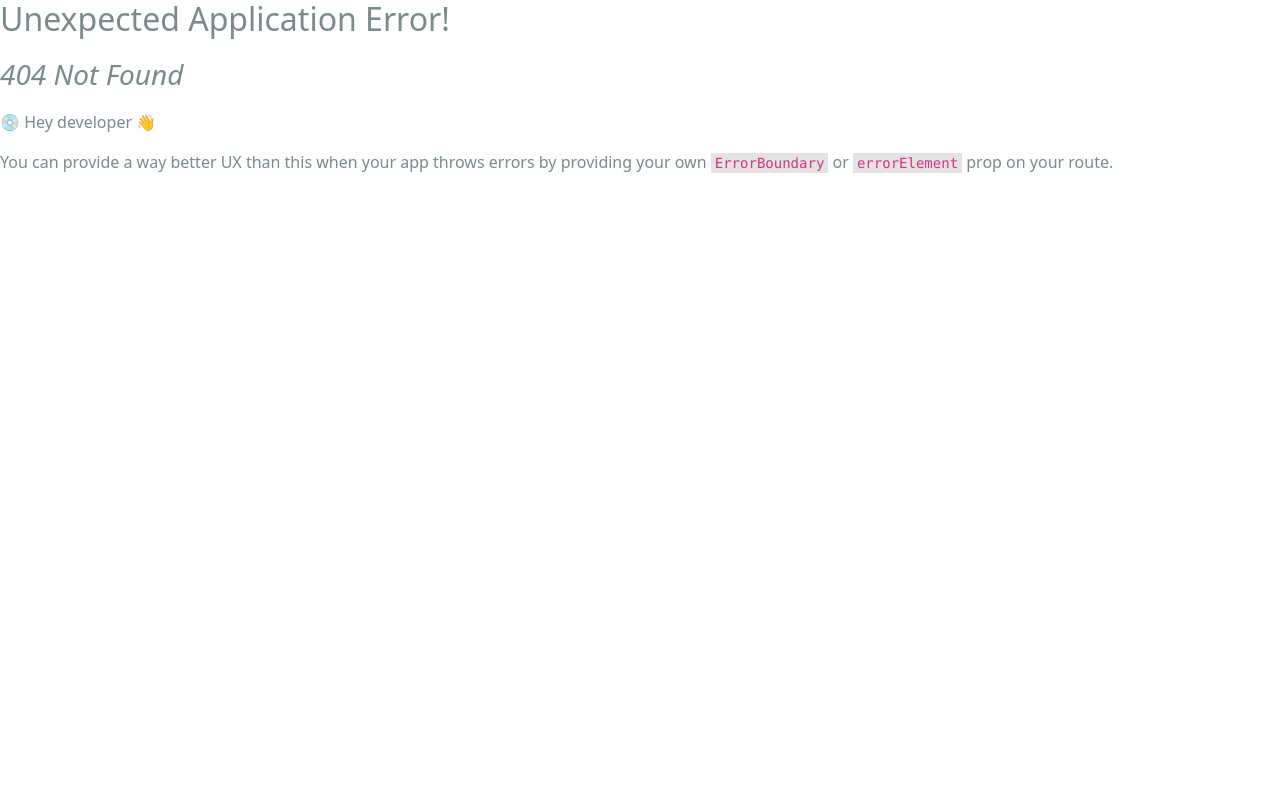
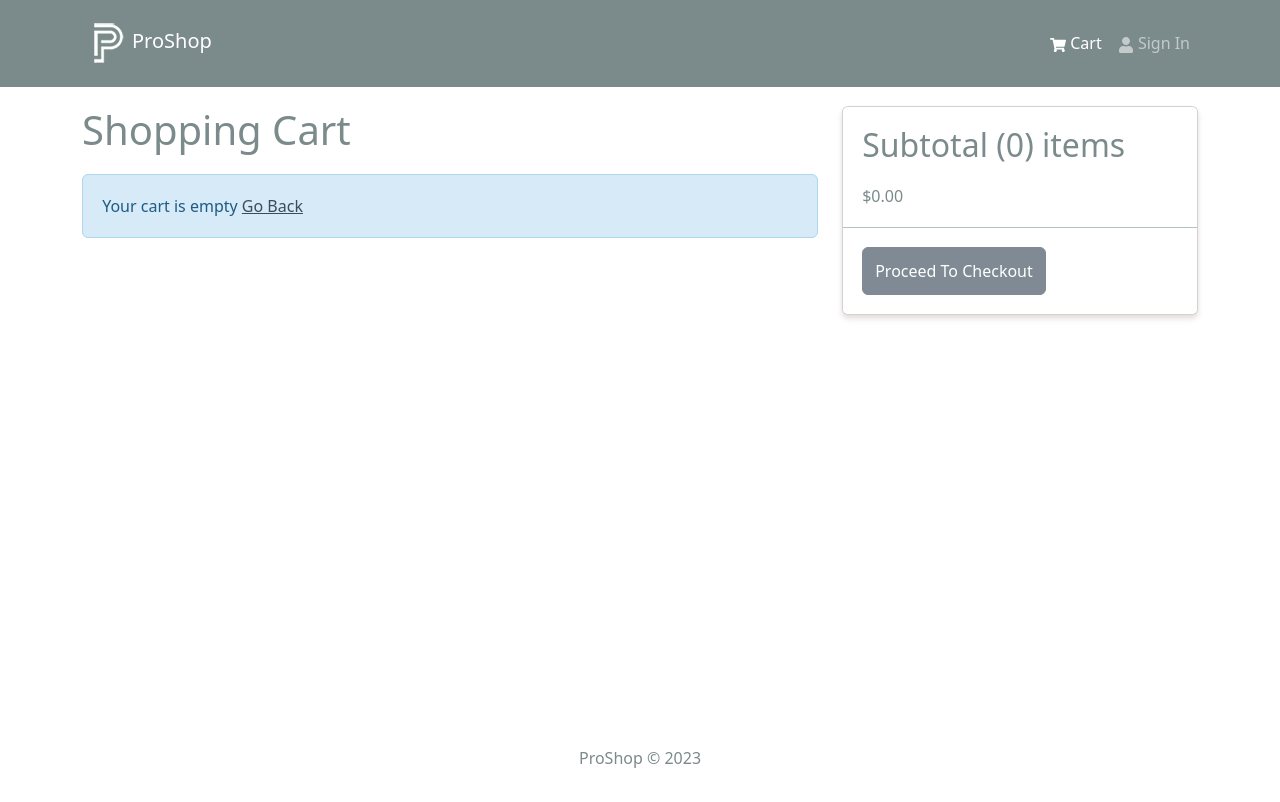
Before and after one commit to samudraarq/proshop-demo, a React (Create React App) app in the folder frontend/: page /cart in a window 1280 px wide. Before the commit this address had no page. Shown: the top 802 px of the page. Built offline with nearby package versions, Linux system fonts and the light colour scheme.

Commit message:
add cart screen

```diff
--- a/frontend/src/index.js
+++ b/frontend/src/index.js
@@ -15,12 +15,14 @@ import App from "./App";
 import reportWebVitals from "./reportWebVitals";
 import HomeScreen from "./screens/HomeScreen";
 import ProductScreen from "./screens/ProductScreen";
+import CartScreen from "./screens/CartScreen";
 
 const router = createBrowserRouter(
   createRoutesFromElements(
     <Route path="/" element={<App />}>
       <Route index={true} path="/" element={<HomeScreen />} />
       <Route path="/product/:id" element={<ProductScreen />} />
+      <Route path="/cart" element={<CartScreen />} />
     </Route>
   )
 );
--- /dev/null
+++ b/frontend/src/screens/CartScreen.jsx
@@ -0,0 +1,102 @@
+import { Link, useNavigate } from "react-router-dom";
+import { useDispatch, useSelector } from "react-redux";
+import {
+  Row,
+  Col,
+  ListGroup,
+  Image,
+  Form,
+  Button,
+  Card,
+} from "react-bootstrap";
+import { FaTrash } from "react-icons/fa";
+import Message from "../components/Message";
+import { addToCart } from "../slices/cartSlice";
+
+const CartScreen = () => {
+  const navigate = useNavigate();
+  const dispatch = useDispatch();
+
+  const cart = useSelector((state) => state.cart);
+  const { cartItems } = cart;
+
+  const addToCartHandler = (product, qty) => {
+    dispatch(addToCart({ ...product, qty }));
+  };
+
+  return (
+    <Row>
+      <Col md={8}>
+        <h1 style={{ marginBottom: "20px" }}>Shopping Cart</h1>
+        {cartItems.length === 0 ? (
+          <Message>
+            Your cart is empty <Link to="/">Go Back</Link>
+          </Message>
+        ) : (
+          <ListGroup variant="flush">
+            {cartItems.map((item) => (
+              <ListGroup.Item key={item._id}>
+                <Row>
+                  <Col md={2}>
+                    <Image src={item.image} alt={item.name} fluid rounded />
+                  </Col>
+                  <Col md={3}>
+                    <Link to={`/product/${item._id}`}>{item.name}</Link>
+                  </Col>
+                  <Col md={2}>${item.price}</Col>
+                  <Col md={2}>
+                    <Form.Control
+                      as="select"
+                      value={item.qty}
+                      onChange={(e) =>
+                        addToCartHandler(item, Number(e.target.value))
+                      }
+                    >
+                      {[...Array(item.countInStock).keys()].map((x) => (
+                        <option value={x + 1} key={x + 1}>
+                          {x + 1}
+                        </option>
+                      ))}
+                    </Form.Control>
+                  </Col>
+                  <Col md={2}>
+                    <Button type="button" variant="light" onClick={() => {}}>
+                      <FaTrash />
+                    </Button>
+                  </Col>
+                </Row>
+              </ListGroup.Item>
+            ))}
+          </ListGroup>
+        )}
+      </Col>
+      <Col md={4}>
+        <Card>
+          <ListGroup variant="flush">
+            <ListGroup.Item>
+              <h2>
+                Subtotal ({cartItems.reduce((acc, item) => acc + item.qty, 0)})
+                items
+              </h2>
+              $
+              {cartItems
+                .reduce((acc, item) => acc + item.qty * item.price, 0)
+                .toFixed(2)}
+            </ListGroup.Item>
+            <ListGroup.Item>
+              <Button
+                type="button"
+                className="btn-block"
+                disabled={cartItems.length === 0}
+                onClick={() => navigate("/login")}
+              >
+                Proceed To Checkout
+              </Button>
+            </ListGroup.Item>
+          </ListGroup>
+        </Card>
+      </Col>
+    </Row>
+  );
+};
+export default CartScreen;
```
